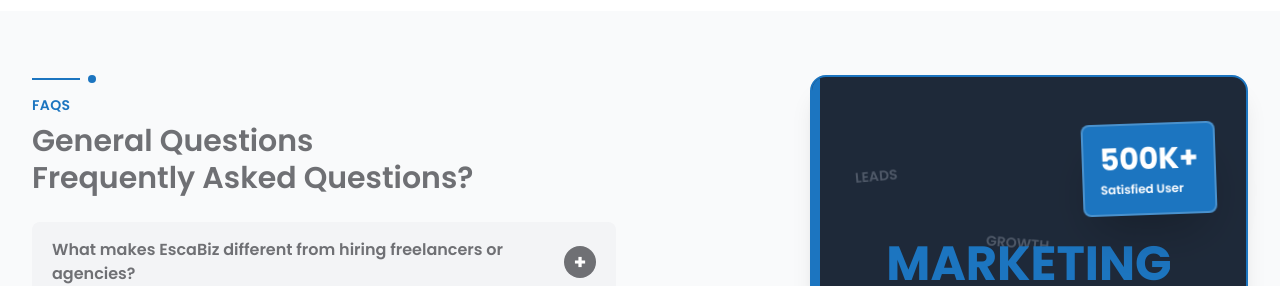
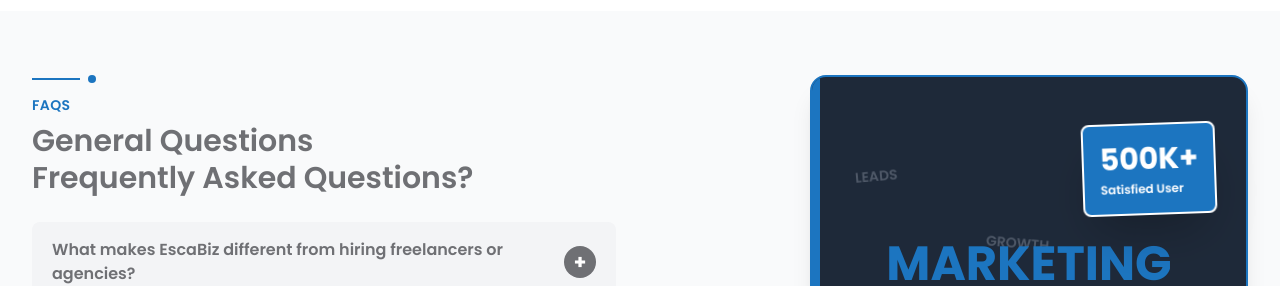
Before and after one commit to Sharmeen-Rauf/escabiz, a Next.js app: page /virtual-staff-augmentation/marketing-vsa in a window 1280 px wide. Shown: the part 5880-6166 px from the top of the page. Built offline with nearby package versions, Linux system fonts and the light colour scheme.

Commit message:
Update counter box styling on Marketing VSA page: remove semi-transparent border for a cleaner appearance and improved visual integration.

```diff
--- a/src/app/virtual-staff-augmentation/marketing-vsa/page.tsx
+++ b/src/app/virtual-staff-augmentation/marketing-vsa/page.tsx
@@ -606,7 +606,7 @@ export default function MarketingVSAPage() {
                 </div>
 
                 {/* Counter Box - Top Right, Overlapping Bottom Edge of Both Images */}
-                <div className="absolute top-8 md:top-12 right-4 md:right-8 bg-[#1c75c0] rounded-lg p-3 md:p-4 shadow-2xl transform rotate-[-2deg] z-20 border-2 border-white/20">
+                <div className="absolute top-8 md:top-12 right-4 md:right-8 bg-[#1c75c0] rounded-lg p-3 md:p-4 shadow-2xl transform rotate-[-2deg] z-20 border-2 border-white">
                   <div className="text-2xl md:text-3xl font-bold text-white mb-1">
                     500K+
                   </div>
```
